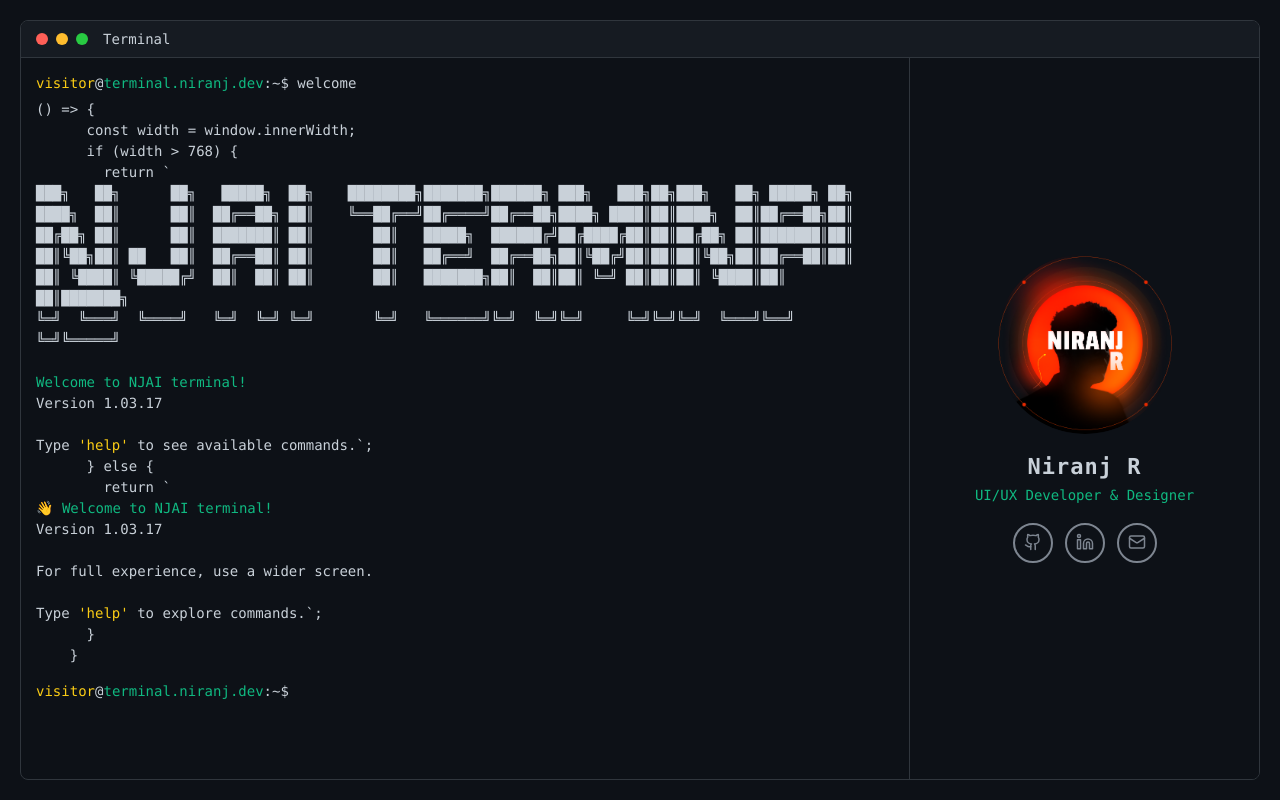
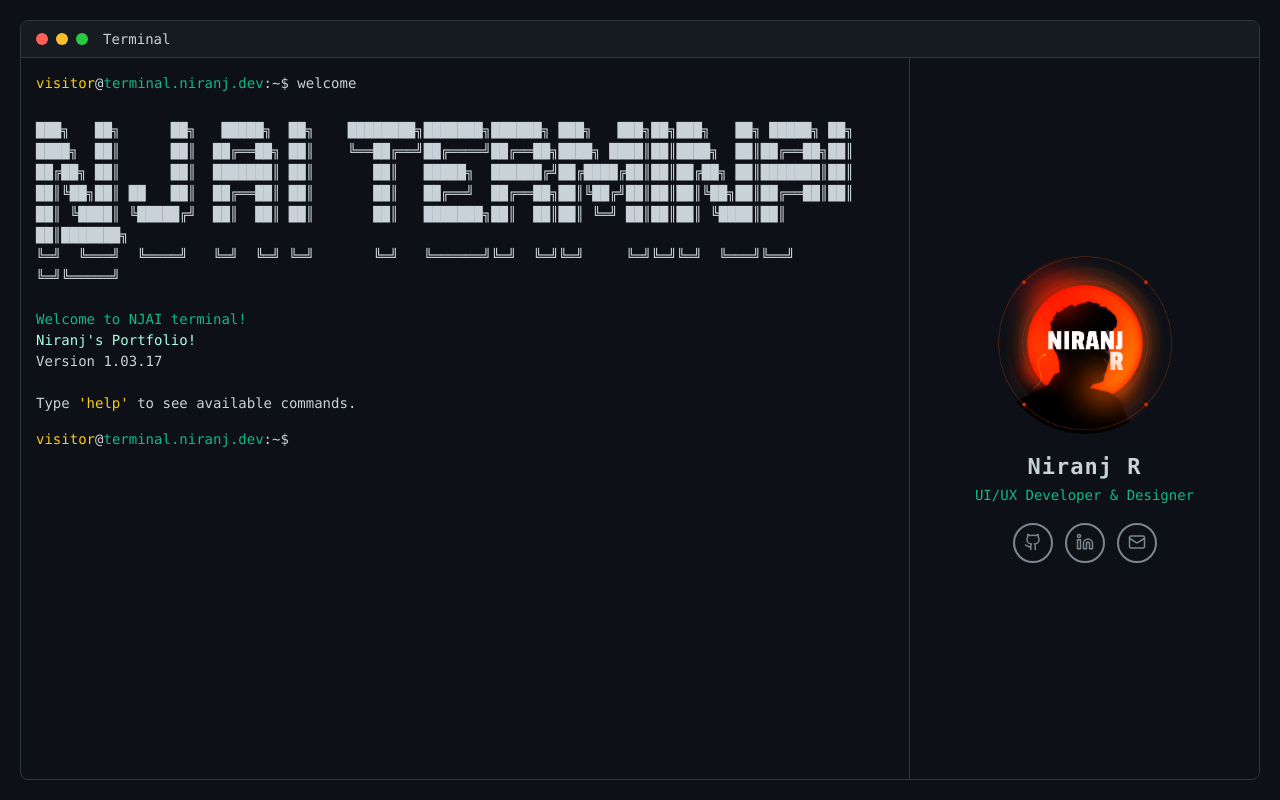
Before and after one commit to niranj-r/Portfolio-Dev-Edition, a React (Create React App) app: page / in a window 1280 px wide. Built offline with nearby package versions, Linux system fonts and the light colour scheme.

Commit message:
Update welcome message to include portfolio title and ensure command outputs are executed as functions

```diff
--- a/src/components/Terminal.jsx
+++ b/src/components/Terminal.jsx
@@ -15,7 +15,7 @@ const Terminal = () => {
 
   useEffect(() => {
     if (showWelcome) {
-      setHistory([{ command: 'welcome', output: commands.welcome.output }]);
+      setHistory([{ command: 'welcome', output: commands.welcome.output() }]);
       setShowWelcome(false);
     }
   }, [showWelcome]);
@@ -39,7 +39,8 @@ const Terminal = () => {
     const newEntry = { command: cmd, output: '' };
 
     if (commands[trimmedCmd]) {
-      newEntry.output = commands[trimmedCmd].output;
+      const output = commands[trimmedCmd].output;
+      newEntry.output = typeof output === 'function' ? output() : output;
     } else if (trimmedCmd === '') {
       newEntry.output = '';
     } else {
--- a/src/data/commands.js
+++ b/src/data/commands.js
@@ -28,12 +28,14 @@ Type any command to get started!`
 ╚═╝  ╚═══╝  ╚════╝   ╚═╝  ╚═╝ ╚═╝       ╚═╝   ╚══════╝╚═╝  ╚═╝╚═╝     ╚═╝╚═╝╚═╝  ╚═══╝╚══╝  ╚═╝╚═════╝
 
 <span style="color: #10b981;">Welcome to NJAI terminal!</span>
+<span style="color: #acffe3ff;">Niranj's Portfolio!</span>
 <span style="color: #c9d1d9;">Version 1.03.17</span>
 
 Type <span style="color: #facc15;">'help'</span> to see available commands.`;
       } else {
         return `
 <span style="color: #10b981;">👋 Welcome to NJAI terminal!</span>
+<span style="color: #acffe3ff;">Niranj's Portfolio!</span>
 <span style="color: #c9d1d9;">Version 1.03.17</span>
 
 For full experience, use a wider screen.
```
